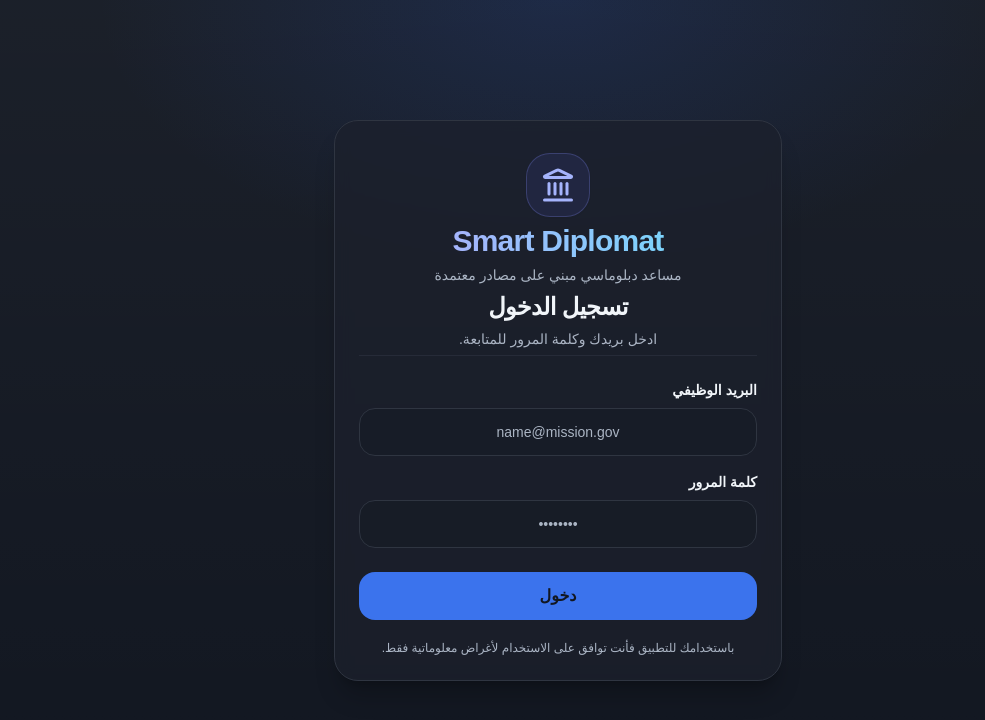
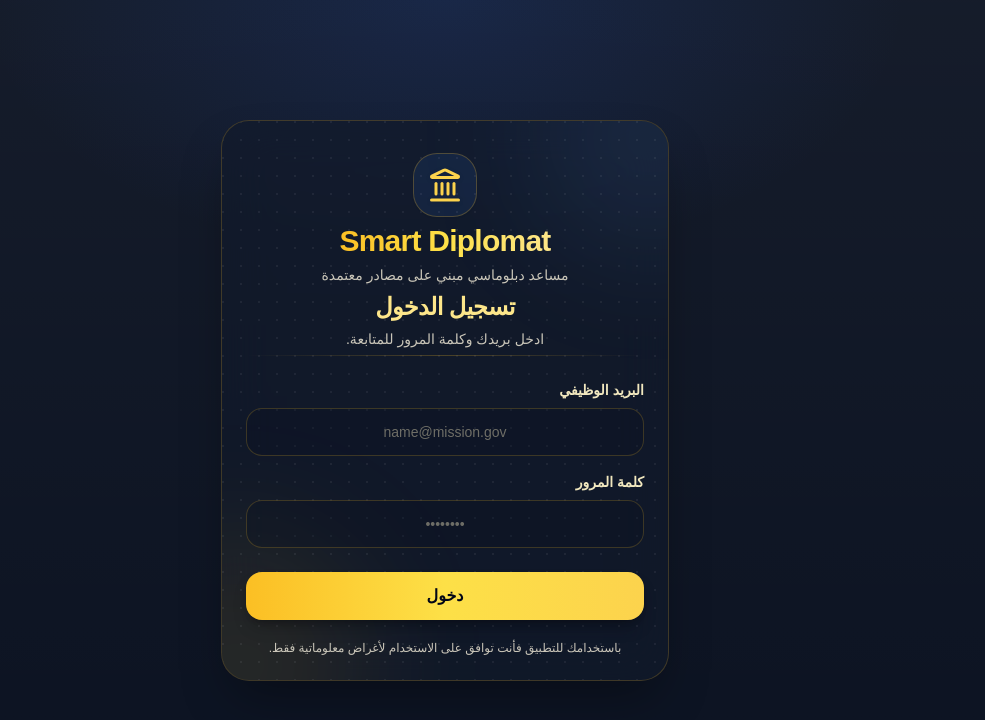
Before and after one commit to Yousifmt/smart-diplomat, a Next.js app: page /login in a window 1280 px wide. Shown: the top 720 px of the page, without its empty margins (226-1211 px from the left). Built offline with nearby package versions, Linux system fonts and the light colour scheme.

Commit message:
Update project with latest changes

```diff
--- a/src/app/globals.css
+++ b/src/app/globals.css
@@ -7,59 +7,64 @@ body {
   height: 100%;
 }
 
-/* subtle gold selection */
+/* Luxury gold selection */
 ::selection {
-  background: rgba(201, 162, 39, 0.22);
+  background: rgba(212, 175, 55, 0.22);
 }
 
 @layer base {
   :root {
-    /* ===== Midnight Slate (comfortable dark-ish) ===== */
-    --background: 222 28% 10%;
-    --foreground: 210 40% 96%;
+    /* =========================
+       MIDNIGHT NAVY + GOLD
+       ========================= */
 
-    --card: 222 22% 14%;
-    --card-foreground: 210 40% 96%;
+    /* Background / text */
+    --background: 222 46% 9%;        /* deep navy */
+    --foreground: 45 45% 94%;        /* warm off-white */
 
-    --popover: 222 22% 14%;
-    --popover-foreground: 210 40% 96%;
+    /* Card / popover */
+    --card: 222 40% 12%;
+    --card-foreground: 45 45% 94%;
 
-    /* Brand navy */
-    --primary: 221 83% 58%;
-    --primary-foreground: 222 28% 10%;
+    --popover: 222 40% 12%;
+    --popover-foreground: 45 45% 94%;
 
-    --secondary: 222 18% 18%;
-    --secondary-foreground: 210 40% 96%;
+    /* Primary = gold */
+    --primary: 43 92% 52%;
+    --primary-foreground: 222 46% 9%;
 
-    --muted: 222 16% 18%;
-    --muted-foreground: 215 18% 72%;
+    /* Dark surfaces */
+    --secondary: 222 28% 16%;
+    --secondary-foreground: 45 45% 94%;
 
-    /* Gold accent */
-    --accent: 43 86% 52%;
-    --accent-foreground: 222 28% 10%;
+    --muted: 222 24% 16%;
+    --muted-foreground: 45 14% 76%;
 
-    --destructive: 0 72% 50%;
-    --destructive-foreground: 210 40% 96%;
+    /* Accent */
+    --accent: 43 92% 52%;
+    --accent-foreground: 222 46% 9%;
+
+    --destructive: 0 72% 52%;
+    --destructive-foreground: 45 45% 94%;
 
     /* Borders / inputs */
-    --border: 222 16% 22%;
-    --input: 222 16% 22%;
-    --ring: 221 83% 58%;
+    --border: 222 20% 22%;
+    --input: 222 20% 22%;
 
-    --radius: 0.9rem;
+    /* Ring: subtle blue */
+    --ring: 217 92% 65%;
 
-    /* ===== Sidebar (darker than chat) ===== */
-    --sidebar-background: 222 34% 8%;
-    --sidebar-foreground: 210 40% 92%;
+    --radius: 1.1rem;
 
-    --sidebar-primary: 221 83% 58%;
-    --sidebar-primary-foreground: 222 34% 8%;
-
-    --sidebar-accent: 222 18% 14%;
-    --sidebar-accent-foreground: 210 40% 96%;
-
-    --sidebar-border: 222 18% 18%;
-    --sidebar-ring: 221 83% 58%;
+    /* Sidebar */
+    --sidebar-background: 222 52% 7%;
+    --sidebar-foreground: 45 35% 92%;
+    --sidebar-primary: 43 92% 52%;
+    --sidebar-primary-foreground: 222 52% 7%;
+    --sidebar-accent: 222 30% 14%;
+    --sidebar-accent-foreground: 45 45% 94%;
+    --sidebar-border: 222 24% 18%;
+    --sidebar-ring: 217 92% 65%;
   }
 
   * {
@@ -72,18 +77,12 @@ body {
   }
 }
 
-/* =======================================================
-   Sidebar Scrollbar (ONLY for sidebar content)
-   Target: .sidebar-scroll (we added it to SidebarContent)
-   ======================================================= */
-
-/* Firefox */
+/* Sidebar scrollbar */
 .sidebar-scroll {
   scrollbar-width: thin;
-  scrollbar-color: rgba(148, 163, 184, 0.35) rgba(2, 6, 23, 0.18);
+  scrollbar-color: rgba(212, 175, 55, 0.35) rgba(2, 6, 23, 0.18);
 }
 
-/* Chrome / Edge */
 .sidebar-scroll::-webkit-scrollbar {
   width: 10px;
   height: 10px;
@@ -95,13 +94,13 @@ body {
 }
 
 .sidebar-scroll::-webkit-scrollbar-thumb {
-  background: rgba(148, 163, 184, 0.35);
+  background: rgba(212, 175, 55, 0.28);
   border-radius: 999px;
   border: 2px solid rgba(2, 6, 23, 0.18);
 }
 
 .sidebar-scroll::-webkit-scrollbar-thumb:hover {
-  background: rgba(148, 163, 184, 0.55);
+  background: rgba(212, 175, 55, 0.42);
 }
 
 .sidebar-scroll::-webkit-scrollbar-corner {
--- a/src/components/auth/login-form.tsx
+++ b/src/components/auth/login-form.tsx
@@ -50,18 +50,40 @@ export function LoginForm() {
     <Card
       dir="rtl"
       lang="ar"
-      className="w-full max-w-md rounded-3xl border bg-card/75 shadow-xl shadow-black/20 backdrop-blur"
+      className="
+        relative w-full max-w-md overflow-hidden rounded-[28px]
+        border border-amber-400/20
+        bg-card/70 shadow-2xl shadow-black/35 backdrop-blur-xl
+      "
     >
-      <CardHeader className="flex flex-col items-center text-center pb-0" dir="rtl" lang="ar">
+      {/* Premium background glows */}
+      <div className="pointer-events-none absolute inset-0">
+        <div className="absolute -top-24 -right-24 h-56 w-56 rounded-full bg-blue-400/10 blur-3xl" />
+        <div className="absolute -bottom-28 -left-28 h-64 w-64 rounded-full bg-amber-400/10 blur-3xl" />
+        <div className="absolute inset-0 opacity-[0.06] [background-image:radial-gradient(circle_at_1px_1px,white_1px,transparent_0)] [background-size:18px_18px]" />
+      </div>
+
+      <CardHeader className="relative flex flex-col items-center text-center pb-0">
         {/* ICON */}
-        <div className="mt-2 flex h-16 w-16 items-center justify-center rounded-3xl border border-indigo-400/25 bg-indigo-500/10 shadow-sm">
-          <div className="text-indigo-300">
-            <Logo iconOnly /* className="text-indigo-300" */ />
+        <div
+          className="
+            mt-2 flex h-16 w-16 items-center justify-center rounded-3xl
+            border border-amber-400/25 bg-blue-500/10 shadow-sm
+          "
+        >
+          <div className="text-amber-300 drop-shadow">
+            <Logo iconOnly />
           </div>
         </div>
 
-        {/* TITLE (EN only) */}
-        <div className="mt-4 whitespace-nowrap text-3xl font-extrabold tracking-tight text-transparent bg-clip-text bg-gradient-to-l from-sky-300 to-indigo-300">
+        {/* TITLE */}
+        <div
+          className="
+            mt-4 whitespace-nowrap text-3xl font-extrabold tracking-tight
+            text-transparent bg-clip-text
+            bg-gradient-to-l from-amber-200 via-yellow-300 to-amber-400
+          "
+        >
           Smart Diplomat
         </div>
 
@@ -71,16 +93,20 @@ export function LoginForm() {
         </div>
 
         {/* SECTION TITLE */}
-        <CardTitle className="mt-6 text-2xl font-bold tracking-tight">تسجيل الدخول</CardTitle>
-        <p className="mt-2 text-sm text-muted-foreground">ادخل بريدك وكلمة المرور للمتابعة.</p>
+        <CardTitle className="mt-6 text-2xl font-bold tracking-tight text-amber-200">
+          تسجيل الدخول
+        </CardTitle>
+        <p className="mt-2 text-sm text-muted-foreground">
+          ادخل بريدك وكلمة المرور للمتابعة.
+        </p>
 
-        <div className="mt-6 h-px w-full bg-border/60" />
+        <div className="mt-6 h-px w-full bg-gradient-to-l from-transparent via-amber-400/25 to-transparent" />
       </CardHeader>
 
-      <CardContent className="px-6 pb-6 pt-6">
+      <CardContent className="relative px-6 pb-6 pt-6">
         <form onSubmit={onSubmit} className="grid gap-4">
           <div className="grid gap-2">
-            <Label htmlFor="email" className="text-sm font-semibold">
+            <Label htmlFor="email" className="text-sm font-semibold text-amber-100/95">
               البريد الوظيفي
             </Label>
             <Input
@@ -92,12 +118,18 @@ export function LoginForm() {
               autoComplete="email"
               inputMode="email"
               required
-              className="h-12 rounded-2xl bg-background/35 px-4 text-center text-base"
+              className="
+                h-12 rounded-2xl bg-background/30 px-4 text-center text-base
+                border-amber-400/20
+                focus-visible:ring-2 focus-visible:ring-blue-400/40
+                focus-visible:border-amber-300/45
+                placeholder:text-amber-100/40
+              "
             />
           </div>
 
           <div className="grid gap-2">
-            <Label htmlFor="password" className="text-sm font-semibold">
+            <Label htmlFor="password" className="text-sm font-semibold text-amber-100/95">
               كلمة المرور
             </Label>
             <Input
@@ -108,14 +140,28 @@ export function LoginForm() {
               onChange={(e) => setPassword(e.target.value)}
               autoComplete="current-password"
               required
-              className="h-12 rounded-2xl bg-background/35 px-4 text-center text-base"
+              className="
+                h-12 rounded-2xl bg-background/30 px-4 text-center text-base
+                border-amber-400/20
+                focus-visible:ring-2 focus-visible:ring-blue-400/40
+                focus-visible:border-amber-300/45
+                placeholder:text-amber-100/40
+              "
             />
           </div>
 
           <Button
             type="submit"
             disabled={busy}
-            className="mt-2 h-12 w-full rounded-2xl text-base font-semibold"
+            className="
+              mt-2 h-12 w-full rounded-2xl text-base font-semibold
+              bg-gradient-to-l from-amber-300 via-yellow-300 to-amber-400
+              text-slate-950
+              shadow-lg shadow-black/25
+              hover:brightness-[1.03]
+              active:brightness-[0.98]
+              disabled:opacity-70
+            "
           >
             {busy ? "جاري الدخول…" : "دخول"}
           </Button>
--- a/src/components/chat/ChatMessage.tsx
+++ b/src/components/chat/ChatMessage.tsx
@@ -1,3 +1,5 @@
+"use client";
+
 import { useEffect, useState } from "react";
 import type { Message } from "@/lib/types";
 import { cn } from "@/lib/utils";
@@ -6,7 +8,6 @@ import { Bot, User, ExternalLink } from "lucide-react";
 export function ChatMessage({ message }: { message: Message }) {
   const isUser = message.role === "user";
 
-  // subtle appear animation
   const [mounted, setMounted] = useState(false);
   useEffect(() => {
     const t = requestAnimationFrame(() => setMounted(true));
@@ -28,7 +29,7 @@ export function ChatMessage({ message }: { message: Message }) {
           className={cn(
             "mt-1 flex h-9 w-9 shrink-0 items-center justify-center rounded-full border",
             isUser
-              ? "bg-muted/50 text-foreground border-border/70"
+              ? "border-[#12325A] bg-[#0B1F3A] text-amber-200"
               : "bg-primary text-primary-foreground border-primary/30"
           )}
         >
@@ -44,11 +45,11 @@ export function ChatMessage({ message }: { message: Message }) {
               "relative max-w-[92%] md:max-w-[85%]",
               "rounded-[22px] border px-4 py-3 text-sm leading-relaxed shadow-sm",
               isUser
-                ? "bg-primary text-primary-foreground border-primary/30 rounded-tr-md"
+                ? "bg-[#0B1F3A] text-amber-200 border-[#12325A] rounded-tr-md shadow-md shadow-black/25"
                 : "bg-background/70 text-foreground border-border/70 rounded-tl-md backdrop-blur"
             )}
           >
-            {/* assistant bubble glow */}
+            {/* assistant subtle glow */}
             {!isUser && (
               <div className="pointer-events-none absolute inset-0 rounded-[22px] bg-[radial-gradient(70%_60%_at_40%_0%,rgba(59,130,246,0.10)_0%,rgba(0,0,0,0)_60%)]" />
             )}
--- a/src/components/chat/ChatMessages.tsx
+++ b/src/components/chat/ChatMessages.tsx
@@ -1,3 +1,5 @@
+"use client";
+
 import type { Message } from "@/lib/types";
 import { ChatMessage } from "./ChatMessage";
 import { Bot } from "lucide-react";
```
Also changed, not shown: src/app/(app)/admin/page.tsx (+195 -46 lines), src/components/chat/ChatInput.tsx (+27 -16 lines), src/components/chat/ChatInterface.tsx (+38 -21 lines), src/components/shared/app-sidebar.tsx (+63 -28 lines).
